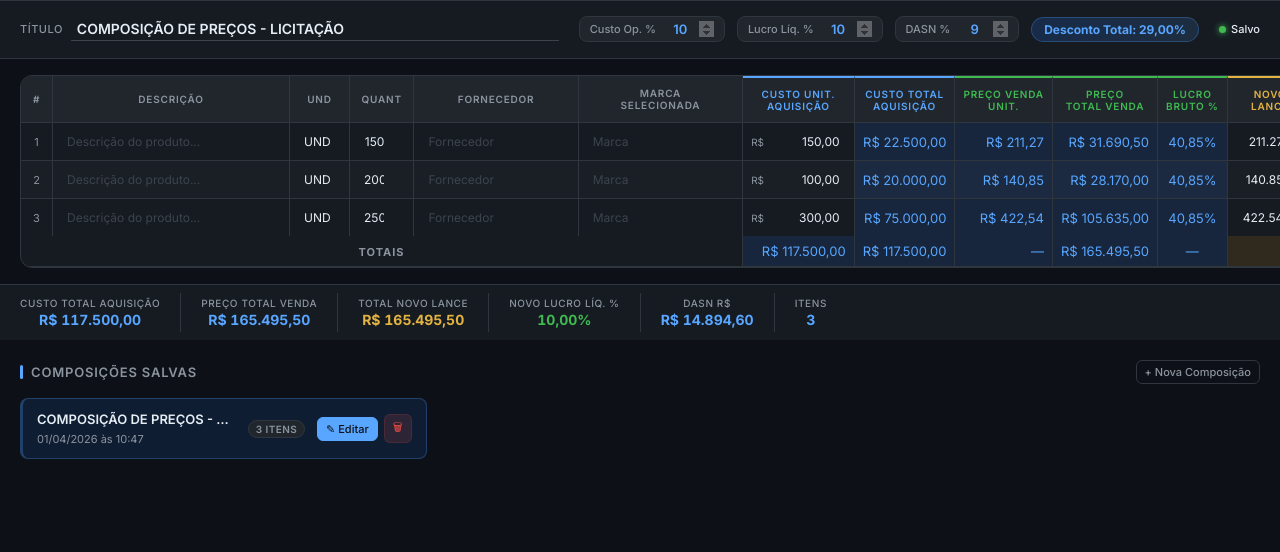
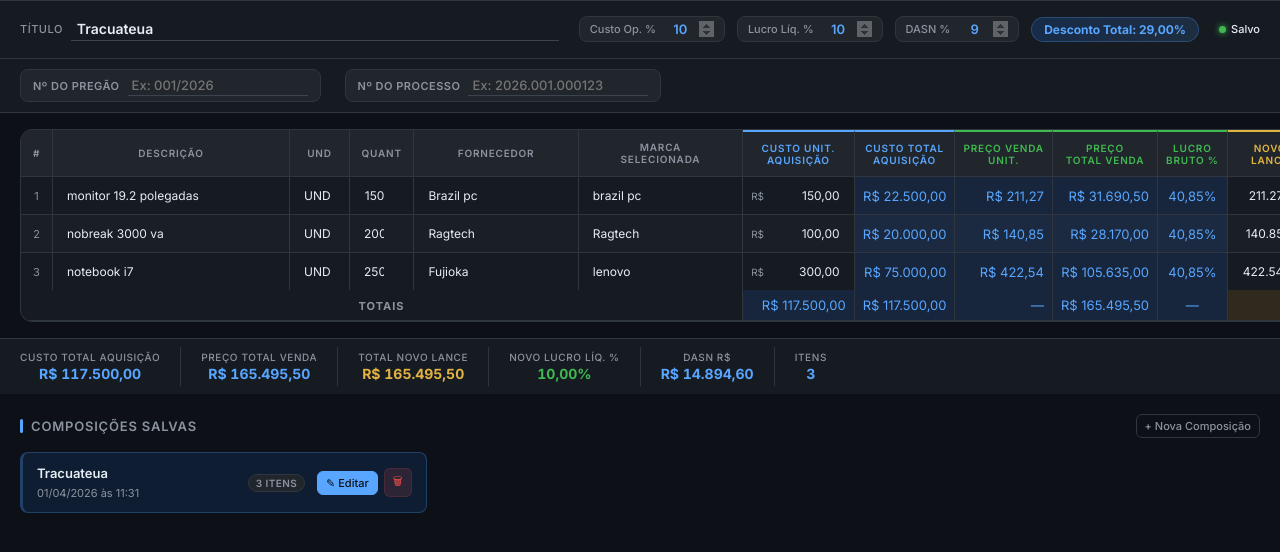
Before and after one commit to thiagomarinh/sistema-licitacao, a Flask app: page / in a window 1280 px wide. Shown: the part 56-608 px from the top of the page. Run offline with Flask 3, Linux system fonts and the light colour scheme.

Commit message:
adicionando os campos pregão e processo

```diff
--- a/data.json
+++ b/data.json
@@ -1,8 +1,7 @@
 {
   "composicoes": [
     {
-      "id": "4ae9205c-28b0-4779-a250-d50a77d654c6",
-      "titulo": "COMPOSIÇÃO DE PREÇOS - LICITAÇÃO",
+      "titulo": "Tracuateua",
       "config": {
         "taxa": 10,
         "lucro_liq": 10,
@@ -10,38 +9,39 @@
       },
       "itens": [
         {
+          "custo_unit": 150,
+          "descricao": "monitor 19.2 polegadas",
+          "fornecedor": "Brazil pc",
           "id": 1,
-          "descricao": "",
-          "unidade": "UND",
+          "marca": "brazil pc",
+          "novo_lance": "211.27",
           "quantidade": "150",
-          "fornecedor": "",
-          "marca": "",
-          "custo_unit": 150,
-          "novo_lance": "211.27"
+          "unidade": "UND"
         },
         {
+          "custo_unit": 100,
+          "descricao": "nobreak 3000 va",
+          "fornecedor": "Ragtech",
           "id": 2,
-          "descricao": "",
-          "unidade": "UND",
+          "marca": "Ragtech",
+          "novo_lance": "140.85",
           "quantidade": "200",
-          "fornecedor": "",
-          "marca": "",
-          "custo_unit": 100,
-          "novo_lance": "140.85"
+          "unidade": "UND"
         },
         {
+          "custo_unit": 300,
+          "descricao": "notebook i7",
+          "fornecedor": "Fujioka",
           "id": 3,
-          "descricao": "",
-          "unidade": "UND",
+          "marca": "lenovo",
+          "novo_lance": "422.54",
           "quantidade": "250",
-          "fornecedor": "",
-          "marca": "",
-          "custo_unit": 300,
-          "novo_lance": "422.54"
+          "unidade": "UND"
         }
       ],
-      "criado_em": "2026-04-01T10:47:24.313242",
-      "atualizado_em": "2026-04-01T10:47:24.313256"
+      "id": "4ae9205c-28b0-4779-a250-d50a77d654c6",
+      "atualizado_em": "2026-04-01T11:31:24.228909",
+      "criado_em": "2026-04-01T10:47:24.313242"
     }
   ]
 }
--- a/templates/index.html
+++ b/templates/index.html
@@ -177,6 +177,50 @@ body {
   flex-wrap: wrap;
   background: var(--surface);
 }
+
+.pregao-section {
+  padding: 10px 20px;
+  border-bottom: 1px solid var(--border);
+  background: var(--surface);
+  display: flex;
+  gap: 24px;
+  flex-wrap: wrap;
+  align-items: center;
+}
+
+.pregao-item {
+  display: flex;
+  align-items: center;
+  gap: 8px;
+  background: var(--surface2);
+  border: 1px solid var(--border);
+  border-radius: var(--radius);
+  padding: 5px 12px;
+}
+
+.pregao-item label {
+  font-size: 11px;
+  color: var(--muted);
+  white-space: nowrap;
+  font-weight: 600;
+  text-transform: uppercase;
+  letter-spacing: 0.5px;
+}
+
+.pregao-item input[type=text] {
+  background: transparent;
+  border: none;
+  border-bottom: 1px solid var(--border2);
+  color: var(--text);
+  font-size: 13px;
+  font-family: inherit;
+  font-weight: 500;
+  outline: none;
+  width: 180px;
+  padding: 2px 4px;
+  transition: border-color 0.15s;
+}
+.pregao-item input[type=text]:focus { border-bottom-color: var(--accent); }
 
 .titulo-group {
   display: flex;
@@ -593,6 +637,18 @@ td.pct-warn  { color: var(--red);    font-weight: 600; text-align: center; }
   </span>
 </div>
 
+<!-- PREGÃO / PROCESSO -->
+<div class="pregao-section">
+  <div class="pregao-item">
+    <label for="num-pregao">Nº DO PREGÃO</label>
+    <input type="text" id="num-pregao" placeholder="Ex: 001/2026" oninput="markDirty()">
+  </div>
+  <div class="pregao-item">
+    <label for="num-processo">Nº DO PROCESSO</label>
+    <input type="text" id="num-processo" placeholder="Ex: 2026.001.000123" oninput="markDirty()">
+  </div>
+</div>
+
 <!-- TABELA -->
 <div class="table-container">
 <table id="tabela">
@@ -991,6 +1047,8 @@ async function editarComposicao(id) {
     const comp = await r.json();
     currentComposicaoId = comp.id;
     document.getElementById('titulo-input').value = comp.titulo || '';
+    document.getElementById('num-pregao').value   = comp.num_pregao  || '';
+    document.getElementById('num-processo').value = comp.num_processo || '';
     if (comp.config) {
       document.getElementById('cfg-taxa').value   = comp.config.taxa ?? '';
       document.getElementById('cfg-lucro').value  = comp.config.lucro_liq ?? '';
@@ -1015,6 +1073,8 @@ async function deletarComposicao(id) {
         currentComposicaoId = null;
         itens = []; nextId = 1;
         document.getElementById('titulo-input').value = 'COMPOSIÇÃO DE PREÇOS - LICITAÇÃO';
+        document.getElementById('num-pregao').value   = '';
+        document.getElementById('num-processo').value = '';
         renderAll(); markClean();
       }
       await atualizarLista();
@@ -1028,6 +1088,8 @@ function novaComposicao() {
   itens = []; nextId = 1;
   currentComposicaoId = null;
   document.getElementById('titulo-input').value = 'COMPOSIÇÃO DE PREÇOS - LICITAÇÃO';
+  document.getElementById('num-pregao').value   = '';
+  document.getElementById('num-processo').value = '';
   document.getElementById('cfg-taxa').value  = '7';
   document.getElementById('cfg-lucro').value = '9';
   document.getElementById('cfg-dasn').value  = '3';
@@ -1070,6 +1132,8 @@ function limparTudo() {
 function buildPayload() {
   return {
     titulo: document.getElementById('titulo-input').value,
+    num_pregao: document.getElementById('num-pregao').value,
+    num_processo: document.getElementById('num-processo').value,
     config: getConfig(),
     itens: itens.map(i => ({ ...i }))
   };
```
